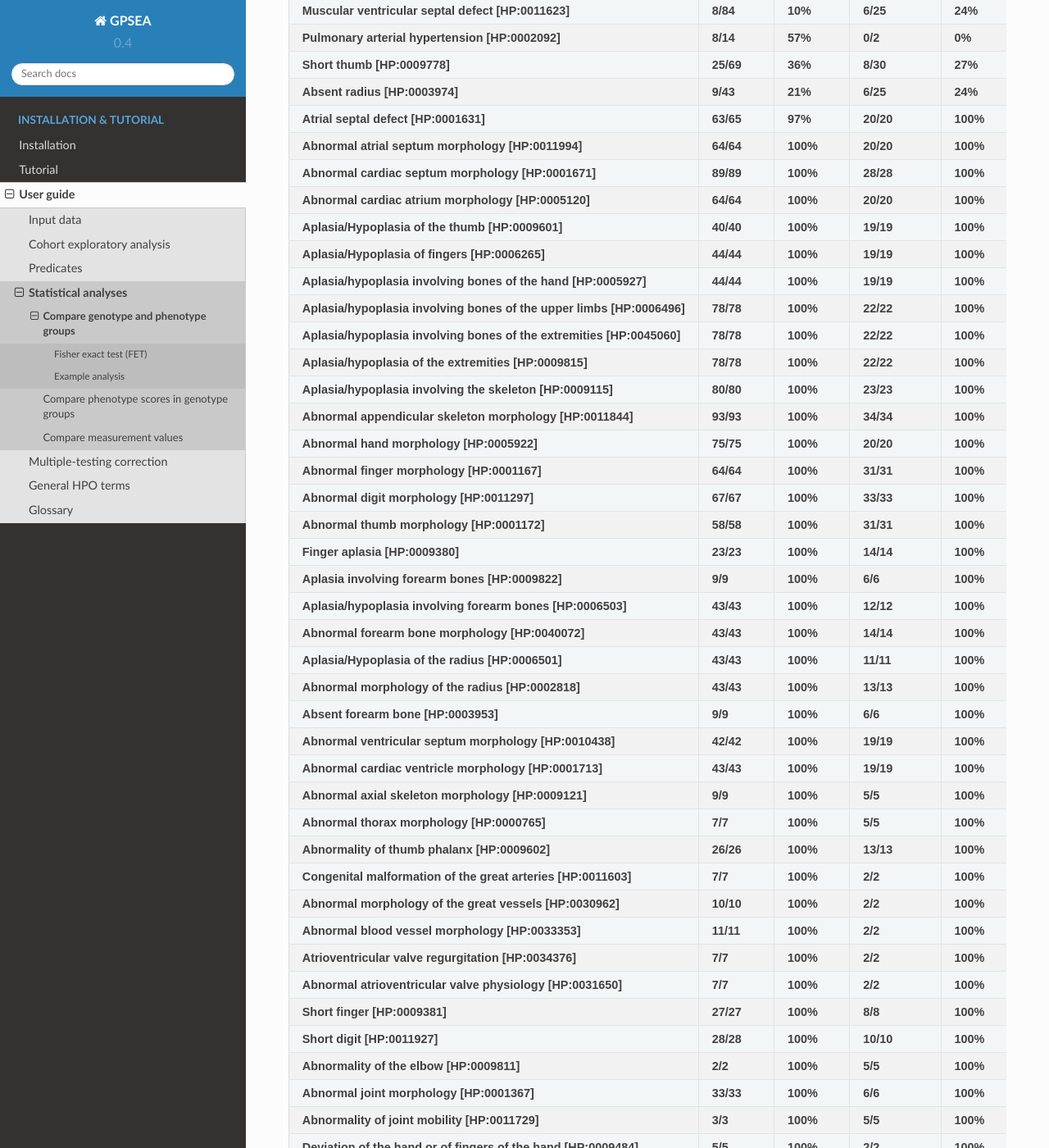
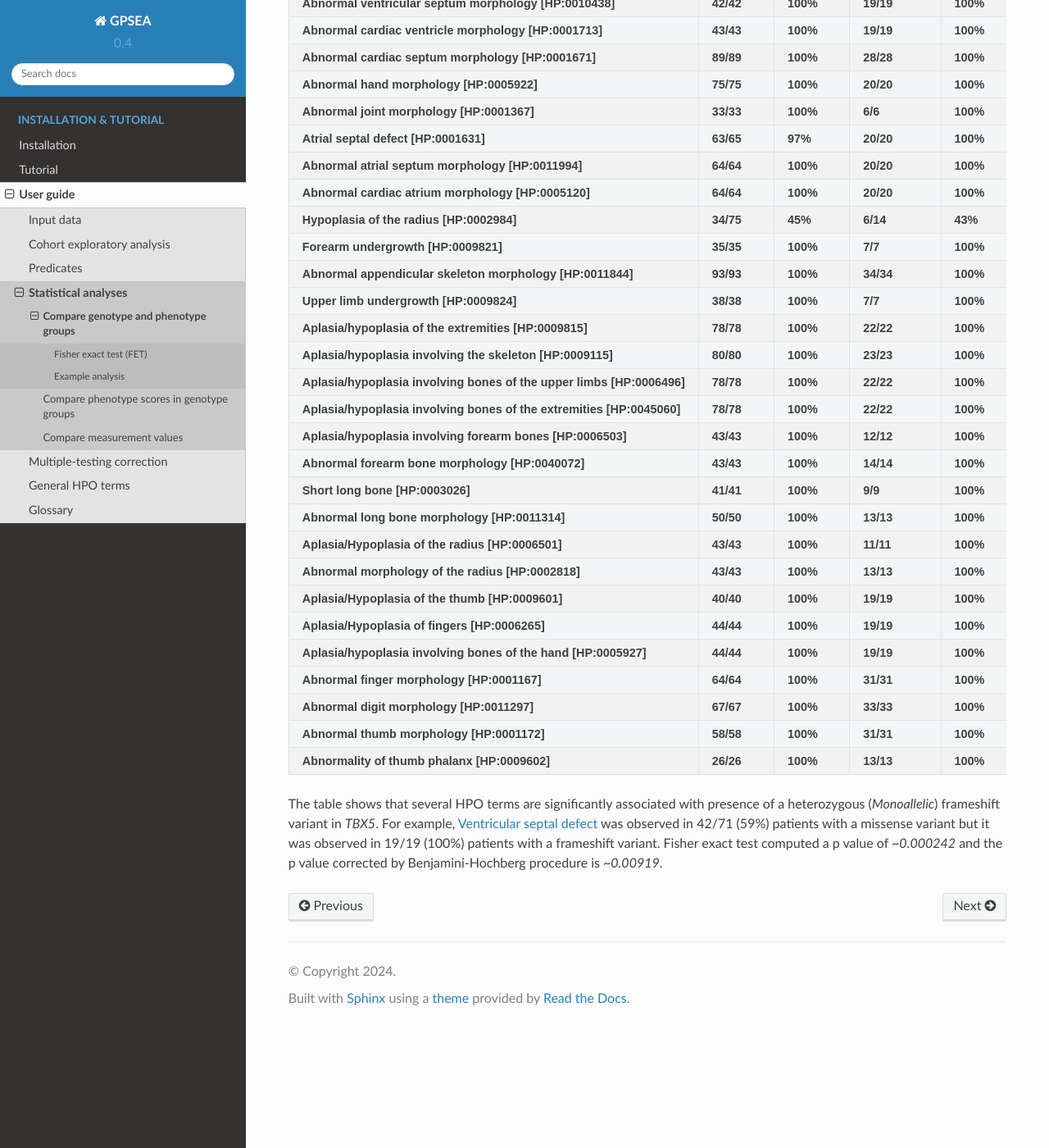
Before and after one commit to monarch-initiative/gpsea, a Sphinx documentation site: the page built from docs/user-guide/analyses/phenotype-groups.rst, in a window 1280 px wide and 1400 px high, scrolled down 5622 px. Shown: the whole window at 82% size. Built offline with Sphinx 7.4.7 and the Read the Docs theme 2.0.0, drawn with Linux system fonts in a browser that asks for light colours; pages that are not in the unit, such as notebooks, are missing from menus; some of the changed text lies outside the part shown.

Commit message:
Update the docs to reflect the HMF09 MTC filter rule.

```diff
--- a/docs/user-guide/analyses/phenotype-groups.rst
+++ b/docs/user-guide/analyses/phenotype-groups.rst
@@ -230,10 +230,10 @@
 >>> len(result.phenotypes)
 260
 >>> result.total_tests
-16
+38
 
 
-Thanks to Phenotype MTC filter, we only tested 16 out of 260 terms.
+Thanks to phenotype MTC filter, we only tested 38 out of 260 terms.
 We can learn more by showing the MTC filter report:
 
 >>> from gpsea.view import MtcStatsViewer
@@ -271,13 +271,10 @@
 
 
 The table shows that several HPO terms are significantly associated
-with presence of a heterozygous (`HET`) frameshift variant in *TBX5*.
+with presence of a heterozygous (`Monoallelic`) frameshift variant in *TBX5*.
 For example, `Ventricular septal defect <https://hpo.jax.org/browse/term/HP:0001629>`_
-was observed in 31/60 (52%) patients with a missense variant
+was observed in 42/71 (59%) patients with a missense variant
 but it was observed in 19/19 (100%) patients with a frameshift variant.
 Fisher exact test computed a p value of `~0.000242`
 and the p value corrected by Benjamini-Hochberg procedure
-is `~0.00387`.
-
-The table includes all HPO terms of the cohort, including the terms that were not selected for testing
-and thus have no associated p value.
+is `~0.00919`.
--- a/docs/user-guide/analyses/report/tbx5_frameshift.csv
+++ b/docs/user-guide/analyses/report/tbx5_frameshift.csv
@@ -1,65 +1,40 @@
 What is the genotype group,No allele,No allele,Monoallelic,Monoallelic,,
 ,Count,Percent,Count,Percent,Corrected p values,p values
-Ventricular septal defect [HP:0001629],42/71,59%,19/19,100%,0.0152413821862072,0.00024192670136836825
-Abnormal atrioventricular conduction [HP:0005150],1/23,4%,3/3,100%,0.04846153846153847,0.0015384615384615387
-Absent thumb [HP:0009777],18/100,18%,14/31,45%,0.07798710183641847,0.003713671516019927
-Atrioventricular block [HP:0001678],1/23,4%,2/2,100%,0.1575,0.01
-Patent ductus arteriosus [HP:0001643],6/40,15%,2/2,100%,0.4097560975609756,0.03252032520325203
-Secundum atrial septal defect [HP:0001684],23/55,42%,4/22,18%,0.5929496090819127,0.06544319142266644
-Triphalangeal thumb [HP:0001199],23/99,23%,13/32,41%,0.5929496090819127,0.06932119159387057
-Cardiac conduction abnormality [HP:0031546],15/37,41%,3/3,100%,0.5929496090819127,0.08259109311740892
-Muscular ventricular septal defect [HP:0011623],8/84,10%,6/25,24%,0.5929496090819127,0.08470708701170182
-Pulmonary arterial hypertension [HP:0002092],8/14,57%,0/2,0%,1.0,0.4666666666666667
+Ventricular septal defect [HP:0001629],42/71,59%,19/19,100%,0.009193214651997994,0.00024192670136836825
+Absent thumb [HP:0009777],18/100,18%,14/31,45%,0.07055975880437862,0.003713671516019927
+Patent ductus arteriosus [HP:0001643],6/40,15%,2/2,100%,0.4119241192411924,0.03252032520325203
+Secundum atrial septal defect [HP:0001684],23/55,42%,4/22,18%,0.45983847234923847,0.06544319142266644
+Triphalangeal thumb [HP:0001199],23/99,23%,13/32,41%,0.45983847234923847,0.06932119159387057
+Cardiac conduction abnormality [HP:0031546],15/37,41%,3/3,100%,0.45983847234923847,0.08259109311740892
+Muscular ventricular septal defect [HP:0011623],8/84,10%,6/25,24%,0.45983847234923847,0.08470708701170182
 Short thumb [HP:0009778],25/69,36%,8/30,27%,1.0,0.48700997145537483
 Absent radius [HP:0003974],9/43,21%,6/25,24%,1.0,0.7703831604944444
+Abnormal ventricular septum morphology [HP:0010438],42/42,100%,19/19,100%,1.0,1.0
+Abnormal cardiac ventricle morphology [HP:0001713],43/43,100%,19/19,100%,1.0,1.0
+Abnormal cardiac septum morphology [HP:0001671],89/89,100%,28/28,100%,1.0,1.0
+Abnormal hand morphology [HP:0005922],75/75,100%,20/20,100%,1.0,1.0
+Abnormal joint morphology [HP:0001367],33/33,100%,6/6,100%,1.0,1.0
 Atrial septal defect [HP:0001631],63/65,97%,20/20,100%,1.0,1.0
 Abnormal atrial septum morphology [HP:0011994],64/64,100%,20/20,100%,1.0,1.0
-Abnormal cardiac septum morphology [HP:0001671],89/89,100%,28/28,100%,1.0,1.0
 Abnormal cardiac atrium morphology [HP:0005120],64/64,100%,20/20,100%,1.0,1.0
+Hypoplasia of the radius [HP:0002984],34/75,45%,6/14,43%,1.0,1.0
+Forearm undergrowth [HP:0009821],35/35,100%,7/7,100%,1.0,1.0
+Abnormal appendicular skeleton morphology [HP:0011844],93/93,100%,34/34,100%,1.0,1.0
+Upper limb undergrowth [HP:0009824],38/38,100%,7/7,100%,1.0,1.0
+Aplasia/hypoplasia of the extremities [HP:0009815],78/78,100%,22/22,100%,1.0,1.0
+Aplasia/hypoplasia involving the skeleton [HP:0009115],80/80,100%,23/23,100%,1.0,1.0
+Aplasia/hypoplasia involving bones of the upper limbs [HP:0006496],78/78,100%,22/22,100%,1.0,1.0
+Aplasia/hypoplasia involving bones of the extremities [HP:0045060],78/78,100%,22/22,100%,1.0,1.0
+Aplasia/hypoplasia involving forearm bones [HP:0006503],43/43,100%,12/12,100%,1.0,1.0
+Abnormal forearm bone morphology [HP:0040072],43/43,100%,14/14,100%,1.0,1.0
+Short long bone [HP:0003026],41/41,100%,9/9,100%,1.0,1.0
+Abnormal long bone morphology [HP:0011314],50/50,100%,13/13,100%,1.0,1.0
+Aplasia/Hypoplasia of the radius [HP:0006501],43/43,100%,11/11,100%,1.0,1.0
+Abnormal morphology of the radius [HP:0002818],43/43,100%,13/13,100%,1.0,1.0
 Aplasia/Hypoplasia of the thumb [HP:0009601],40/40,100%,19/19,100%,1.0,1.0
 Aplasia/Hypoplasia of fingers [HP:0006265],44/44,100%,19/19,100%,1.0,1.0
 Aplasia/hypoplasia involving bones of the hand [HP:0005927],44/44,100%,19/19,100%,1.0,1.0
-Aplasia/hypoplasia involving bones of the upper limbs [HP:0006496],78/78,100%,22/22,100%,1.0,1.0
-Aplasia/hypoplasia involving bones of the extremities [HP:0045060],78/78,100%,22/22,100%,1.0,1.0
-Aplasia/hypoplasia of the extremities [HP:0009815],78/78,100%,22/22,100%,1.0,1.0
-Aplasia/hypoplasia involving the skeleton [HP:0009115],80/80,100%,23/23,100%,1.0,1.0
-Abnormal appendicular skeleton morphology [HP:0011844],93/93,100%,34/34,100%,1.0,1.0
-Abnormal hand morphology [HP:0005922],75/75,100%,20/20,100%,1.0,1.0
 Abnormal finger morphology [HP:0001167],64/64,100%,31/31,100%,1.0,1.0
 Abnormal digit morphology [HP:0011297],67/67,100%,33/33,100%,1.0,1.0
 Abnormal thumb morphology [HP:0001172],58/58,100%,31/31,100%,1.0,1.0
-Finger aplasia [HP:0009380],23/23,100%,14/14,100%,1.0,1.0
-Aplasia involving forearm bones [HP:0009822],9/9,100%,6/6,100%,1.0,1.0
-Aplasia/hypoplasia involving forearm bones [HP:0006503],43/43,100%,12/12,100%,1.0,1.0
-Abnormal forearm bone morphology [HP:0040072],43/43,100%,14/14,100%,1.0,1.0
-Aplasia/Hypoplasia of the radius [HP:0006501],43/43,100%,11/11,100%,1.0,1.0
-Abnormal morphology of the radius [HP:0002818],43/43,100%,13/13,100%,1.0,1.0
-Absent forearm bone [HP:0003953],9/9,100%,6/6,100%,1.0,1.0
-Abnormal ventricular septum morphology [HP:0010438],42/42,100%,19/19,100%,1.0,1.0
-Abnormal cardiac ventricle morphology [HP:0001713],43/43,100%,19/19,100%,1.0,1.0
-Abnormal axial skeleton morphology [HP:0009121],9/9,100%,5/5,100%,1.0,1.0
-Abnormal thorax morphology [HP:0000765],7/7,100%,5/5,100%,1.0,1.0
 Abnormality of thumb phalanx [HP:0009602],26/26,100%,13/13,100%,1.0,1.0
-Congenital malformation of the great arteries [HP:0011603],7/7,100%,2/2,100%,1.0,1.0
-Abnormal morphology of the great vessels [HP:0030962],10/10,100%,2/2,100%,1.0,1.0
-Abnormal blood vessel morphology [HP:0033353],11/11,100%,2/2,100%,1.0,1.0
-Atrioventricular valve regurgitation [HP:0034376],7/7,100%,2/2,100%,1.0,1.0
-Abnormal atrioventricular valve physiology [HP:0031650],7/7,100%,2/2,100%,1.0,1.0
-Short finger [HP:0009381],27/27,100%,8/8,100%,1.0,1.0
-Short digit [HP:0011927],28/28,100%,10/10,100%,1.0,1.0
-Abnormality of the elbow [HP:0009811],2/2,100%,5/5,100%,1.0,1.0
-Abnormal joint morphology [HP:0001367],33/33,100%,6/6,100%,1.0,1.0
-Abnormality of joint mobility [HP:0011729],3/3,100%,5/5,100%,1.0,1.0
-Deviation of the hand or of fingers of the hand [HP:0009484],5/5,100%,2/2,100%,1.0,1.0
-Atrioventricular canal defect [HP:0006695],6/6,100%,3/3,100%,1.0,1.0
-Hypoplasia of the radius [HP:0002984],34/75,45%,6/14,43%,1.0,1.0
-Forearm undergrowth [HP:0009821],35/35,100%,7/7,100%,1.0,1.0
-Upper limb undergrowth [HP:0009824],38/38,100%,7/7,100%,1.0,1.0
-Short long bone [HP:0003026],41/41,100%,9/9,100%,1.0,1.0
-Abnormal long bone morphology [HP:0011314],50/50,100%,13/13,100%,1.0,1.0
-Phocomelia [HP:0009829],8/8,100%,2/2,100%,1.0,1.0
-Finger syndactyly [HP:0006101],5/5,100%,2/2,100%,1.0,1.0
-Short humerus [HP:0005792],8/21,38%,4/9,44%,1.0,1.0
-Aplasia/hypoplasia of the humerus [HP:0006507],8/8,100%,4/4,100%,1.0,1.0
-Hypoplasia of the ulna [HP:0003022],3/17,18%,2/10,20%,1.0,1.0
-Abnormal morphology of ulna [HP:0040071],4/4,100%,4/4,100%,1.0,1.0
--- a/docs/user-guide/analyses/report/tbx5_frameshift.mtc_report.html
+++ b/docs/user-guide/analyses/report/tbx5_frameshift.mtc_report.html
@@ -48,9 +48,9 @@
   <h1>Phenotype testing report</h1>
   <p>Phenotype MTC filter: <em>HPO MTC filter</em></p>
   <p>Multiple testing correction: <em>fdr_bh</em></p>
-  <p>Performed statistical tests for 63 out of the total of 260 HPO terms.</p>
+  <p>Performed statistical tests for 38 out of the total of 260 HPO terms.</p>
     <table>
-      <caption>Using <em>HPO MTC filter</em>, 197 term(s) were omitted from statistical analysis.</caption>
+      <caption>Using <em>HPO MTC filter</em>, 222 term(s) were omitted from statistical analysis.</caption>
         <tbody>
           <tr>
             <th>Code</th>
@@ -65,27 +65,9 @@
           </tr>
 
           <tr>
-            <td>HMF02</td>
-            <td>Skipping term because no genotype has more than one observed HPO count</td>
-            <td>4</td>
-          </tr>
-
-          <tr>
             <td>HMF03</td>
             <td>Skipping term because of a child term with the same individual counts</td>
-            <td>4</td>
-          </tr>
-
-          <tr>
-            <td>HMF05</td>
-            <td>Skipping term because one genotype had zero observations</td>
-            <td>5</td>
-          </tr>
-
-          <tr>
-            <td>HMF06</td>
-            <td>Skipping term with less than 7 observations (not powered for 2x2)</td>
-            <td>130</td>
+            <td>1</td>
           </tr>
 
           <tr>
@@ -94,6 +76,12 @@
             <td>44</td>
           </tr>
 
+          <tr>
+            <td>HMF09</td>
+            <td>Skipping term with maximum annotation frequency that was less than threshold 0.25</td>
+            <td>167</td>
+          </tr>
+
         </tbody>
     </table>
 </body>
```
Also changed, not shown: docs/report/tbx5_frameshift_vs_missense.csv (+11 -31 lines), docs/report/tbx5_frameshift_vs_missense.mtc_report.html (+8 -20 lines), docs/tutorial.rst (+5 -4 lines), 2 other files.
